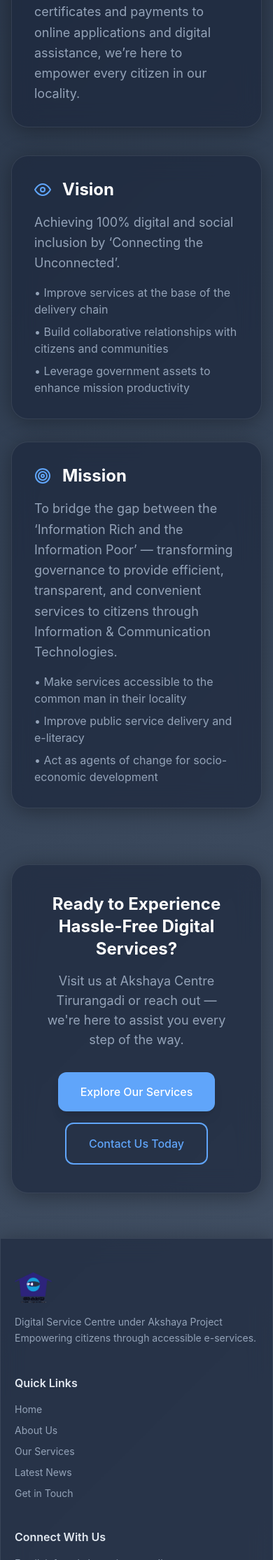
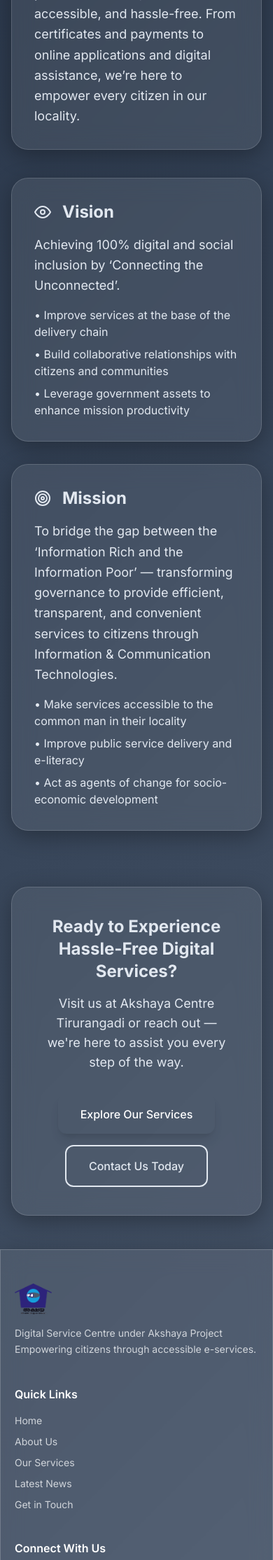
Before and after one commit to abdulmuhsinibnumusthafa/akshayatirurangadi, a Django app: page /about/ in a window 390 px wide. Shown: the part 1451-3680 px from the top of the page at 70% size. Run offline with Django 5.2, Linux system fonts and the light colour scheme; some libraries are stand-ins or nearby versions.

Commit message:
Update base.html
mobile wise error changed

```diff
--- a/templates/base.html
+++ b/templates/base.html
@@ -1,61 +1,45 @@
 <!DOCTYPE html>
-<html lang="en">
+<html lang="en" class="scroll-smooth">
 <head>
-    <meta charset="UTF-8">
-    <meta name="viewport" content="width=device-width, initial-scale=1.0">
-    <title>Akshaya Centre</title>
+    <meta charset="UTF-8" />
+    <meta name="viewport" content="width=device-width, initial-scale=1.0"/>
+    <title>{% block title %}Akshaya Centre Tirurangadi{% endblock %}</title>
 
     <script src="https://cdn.tailwindcss.com"></script>
     <script src="https://unpkg.com/feather-icons"></script>
 
+    <link rel="preconnect" href="https://fonts.googleapis.com">
+    <link rel="preconnect" href="https://fonts.gstatic.com" crossorigin>
+    <link href="https://fonts.googleapis.com/css2?family=Inter:wght@300;400;500;600;700&display=swap" rel="stylesheet">
+
     <style>
         body {
             background: linear-gradient(135deg, #1e293b, #334155, #475569);
-        }
-        :root {
-            --bg-primary: #0b132b;
-            --bg-secondary: #1b263b;
-            --bg-glass: rgba(27, 38, 59, 0.65);
-            --border: rgba(255, 255, 255, 0.09);
-            --text-primary: #e2e8f0;
-            --text-secondary: #94a3b8;
-            --accent: #60a5fa;
-            --accent-hover: #3b82f6;
-        }
-
-        body {
             font-family: 'Inter', system-ui, sans-serif;
-            @apply bg-[var(--bg-primary)] text-[var(--text-primary)] min-h-screen antialiased;
+            min-height: 100vh;
+            color: #e2e8f0;
         }
 
         .glass {
-            background: var(--bg-glass);
+            background: rgba(255, 255, 255, 0.08);
             backdrop-filter: blur(16px);
             -webkit-backdrop-filter: blur(16px);
-            border: 1px solid var(--border);
-            box-shadow: 0 4px 30px rgba(0, 0, 0, 0.35);
+            border: 1px solid rgba(255, 255, 255, 0.15);
+            box-shadow: 0 8px 32px rgba(0, 0, 0, 0.3);
         }
 
         .glass-hover:hover {
-            background: rgba(27, 38, 59, 0.85);
-            border-color: rgba(96, 165, 250, 0.25);
-        }
-
-        a {
-            @apply transition-colors duration-200;
-        }
-
-        a:hover {
-            color: var(--accent-hover);
+            background: rgba(255, 255, 255, 0.15);
+            border-color: rgba(96, 165, 250, 0.3);
         }
     </style>
 </head>
 
-<body class="text-white">
+<body>
 
     <!-- NAVBAR -->
     <header class="fixed top-0 inset-x-0 z-50 transition-all duration-300">
-        <nav class="glass mt-3 mx-4 md:mx-6 lg:mx-8 rounded-2xl shadow-2xl shadow-black/50">
+        <nav class="glass mt-3 mx-4 md:mx-6 lg:mx-8 rounded-2xl shadow-2xl">
             <div class="container mx-auto px-5 py-3.5 flex items-center justify-between">
 
                 <!-- Logo -->
@@ -66,15 +50,17 @@
 
                 <!-- Desktop Menu -->
                 <div class="hidden md:flex items-center gap-8 text-sm font-medium">
-                    <a href="/"          class="hover:text-[var(--accent)]">Home</a>
-                    <a href="/about/"    class="hover:text-[var(--accent)]">About</a>
-                    <a href="/services/" class="hover:text-[var(--accent)]">Services</a>
-                    <a href="/announcements/" class="hover:text-[var(--accent)]">News</a>
-                    <a href="/contact/"  class="hover:text-[var(--accent)]">Contact</a>
+                    <a href="/"          class="hover:text-blue-400 transition">Home</a>
+                    <a href="/about/"    class="hover:text-blue-400 transition">About</a>
+                    <a href="/services/" class="hover:text-blue-400 transition">Services</a>
+                    <a href="/announcements/" class="hover:text-blue-400 transition">News</a>
+                    <a href="/contact/"  class="hover:text-blue-400 transition">Contact</a>
                 </div>
 
                 <!-- Mobile Hamburger -->
-                <button id="menu-toggle" class="md:hidden text-2xl focus:outline-none text-[var(--text-primary)]" aria-label="Toggle menu">
+                <button id="menu-toggle"
+                        class="md:hidden text-3xl focus:outline-none"
+                        aria-label="Toggle menu">
                     <i data-feather="menu"></i>
                 </button>
 
@@ -83,35 +69,34 @@
 
         <!-- Mobile Slide-in Menu -->
         <div id="mobile-menu"
-             class="fixed inset-y-0 right-0 z-50 w-72 transform translate-x-full transition-transform duration-300 ease-in-out md:hidden">
+             class="fixed inset-y-0 right-0 z-[60] w-72 translate-x-full transition-transform duration-300 ease-in-out md:hidden">
             <div class="glass h-full flex flex-col shadow-2xl">
-                <div class="p-5 flex justify-between items-center border-b border-[var(--border)]">
+                <div class="p-5 flex justify-between items-center border-b border-white/20">
                     <span class="font-semibold text-lg">Menu</span>
-                    <button id="menu-close" class="text-2xl focus:outline-none text-[var(--text-primary)]">
+                    <button id="menu-close" class="text-3xl focus:outline-none">
                         <i data-feather="x"></i>
                     </button>
                 </div>
                 <nav class="flex flex-col p-5 gap-4 text-lg font-medium">
-                    <a href="/"          class="py-2.5 hover:text-[var(--accent)] transition">Home</a>
-                    <a href="/about/"    class="py-2.5 hover:text-[var(--accent)] transition">About</a>
-                    <a href="/services/" class="py-2.5 hover:text-[var(--accent)] transition">Services</a>
-                    <a href="/announcements/" class="py-2.5 hover:text-[var(--accent)] transition">News</a>
-                    <a href="/contact/"  class="py-2.5 hover:text-[var(--accent)] transition">Contact</a>
+                    <a href="/"          class="py-3 hover:text-blue-400 transition">Home</a>
+                    <a href="/about/"    class="py-3 hover:text-blue-400 transition">About</a>
+                    <a href="/services/" class="py-3 hover:text-blue-400 transition">Services</a>
+                    <a href="/announcements/" class="py-3 hover:text-blue-400 transition">News</a>
+                    <a href="/contact/"  class="py-3 hover:text-blue-400 transition">Contact</a>
                 </nav>
             </div>
         </div>
     </header>
 
-<div class="container mx-auto px-4 mt-24">
+    <!-- Main Content -->
+    <main class="pt-24 pb-12">
+        <div class="container mx-auto px-4 md:px-6 lg:px-8">
             {% block content %}{% endblock %}
         </div>
+    </main>
 
     <!-- FOOTER -->
-<footer class="mt-16">
-
-    <!-- Bottom -->
-<!-- FOOTER -->
-    <footer class="glass border-t border-[var(--border)] mt-auto">
+    <footer class="glass border-t border-white/20 mt-auto">
         <div class="container mx-auto px-5 py-12 md:py-16">
 
             <div class="grid grid-cols-1 md:grid-cols-3 gap-10 md:gap-6">
@@ -119,7 +104,7 @@
                 <!-- Brand -->
                 <div>
                     <img src="/static/images/logo.png" alt="Akshaya" class="h-11 mb-4">
-                    <p class="text-[var(--text-secondary)] text-sm leading-relaxed">
+                    <p class="text-gray-300 text-sm leading-relaxed">
                         Digital Service Centre under Akshaya Project<br>
                         Empowering citizens through accessible e-services.
                     </p>
@@ -127,31 +112,31 @@
 
                 <!-- Quick Links -->
                 <div>
-                    <h3 class="font-semibold mb-4 text-[var(--text-primary)]">Quick Links</h3>
-                    <ul class="space-y-2.5 text-sm text-[var(--text-secondary)]">
-                        <li><a href="/" class="hover:text-[var(--accent)] transition">Home</a></li>
-                        <li><a href="/about/" class="hover:text-[var(--accent)] transition">About Us</a></li>
-                        <li><a href="/services/" class="hover:text-[var(--accent)] transition">Our Services</a></li>
-                        <li><a href="/announcements/" class="hover:text-[var(--accent)] transition">Latest News</a></li>
-                        <li><a href="/contact/" class="hover:text-[var(--accent)] transition">Get in Touch</a></li>
+                    <h3 class="font-semibold mb-4 text-white">Quick Links</h3>
+                    <ul class="space-y-2.5 text-sm text-gray-300">
+                        <li><a href="/" class="hover:text-blue-400 transition">Home</a></li>
+                        <li><a href="/about/" class="hover:text-blue-400 transition">About Us</a></li>
+                        <li><a href="/services/" class="hover:text-blue-400 transition">Our Services</a></li>
+                        <li><a href="/announcements/" class="hover:text-blue-400 transition">Latest News</a></li>
+                        <li><a href="/contact/" class="hover:text-blue-400 transition">Get in Touch</a></li>
                     </ul>
                 </div>
 
                 <!-- Contact & Social -->
                 <div>
-                    <h3 class="font-semibold mb-4 text-[var(--text-primary)]">Connect With Us</h3>
-                    <p class="text-[var(--text-secondary)] text-sm mb-3">
+                    <h3 class="font-semibold mb-4 text-white">Connect With Us</h3>
+                    <p class="text-gray-300 text-sm mb-3">
                         Email: {{ contact.email|default:"info@akshaya.tirurangadi" }}
                     </p>
 
-                    <div class="flex gap-6 mt-5">
-                        <a href="https://wa.me/{{ contact.whatsapp_number }}" class="text-2xl hover:text-green-400 transition" aria-label="WhatsApp">
+                    <div class="flex gap-6 mt-5 text-2xl">
+                        <a href="https://wa.me/{{ contact.whatsapp_number }}" class="hover:text-green-400 transition" aria-label="WhatsApp">
                             <i data-feather="message-circle"></i>
                         </a>
-                        <a href="tel:{{ contact.phone }}" class="text-2xl hover:text-[var(--accent)] transition" aria-label="Phone">
+                        <a href="tel:{{ contact.phone }}" class="hover:text-blue-400 transition" aria-label="Phone">
                             <i data-feather="phone"></i>
                         </a>
-                        <a href="https://www.instagram.com/akshaya__tirurangadi/" class="text-2xl hover:text-pink-400 transition" aria-label="Instagram">
+                        <a href="https://www.instagram.com/akshaya__tirurangadi/" class="hover:text-pink-400 transition" aria-label="Instagram">
                             <i data-feather="instagram"></i>
                         </a>
                     </div>
@@ -159,7 +144,7 @@
 
             </div>
 
-            <div class="mt-12 pt-8 border-t border-[var(--border)] text-center text-sm text-[var(--text-secondary)]">
+            <div class="mt-12 pt-8 border-t border-white/20 text-center text-sm text-gray-400">
                 © {{ 'now'|date:"Y" }} Akshaya Centre – Tirurangadi • All rights reserved.
             </div>
 
@@ -169,28 +154,27 @@
     <script>
         feather.replace();
 
-    document.getElementById("menuBtn").onclick = () => {
-        document.getElementById("mobileMenu").classList.toggle("hidden");
-    }
-    feather.replace();
+        // Mobile Menu
+        const menuToggle = document.getElementById('menu-toggle');
+        const menuClose   = document.getElementById('menu-close');
+        const mobileMenu  = document.getElementById('mobile-menu');
 
-        const toggle = document.getElementById('menu-toggle');
-        const closeBtn = document.getElementById('menu-close');
-        const menu = document.getElementById('mobile-menu');
-
-        toggle.addEventListener('click', () => {
-            menu.classList.remove('translate-x-full');
+        if (menuToggle && menuClose && mobileMenu) {
+            menuToggle.addEventListener('click', () => {
+                mobileMenu.classList.remove('translate-x-full');
             });
 
-        closeBtn.addEventListener('click', () => {
-            menu.classList.add('translate-x-full');
+            menuClose.addEventListener('click', () => {
+                mobileMenu.classList.add('translate-x-full');
             });
 
+            // Close when clicking outside
             document.addEventListener('click', (e) => {
-            if (!menu.contains(e.target) && !toggle.contains(e.target)) {
-                menu.classList.add('translate-x-full');
+                if (!mobileMenu.contains(e.target) && !menuToggle.contains(e.target)) {
+                    mobileMenu.classList.add('translate-x-full');
                 }
             });
+        }
     </script>
 
 </body>
```
Lines whose indentation alone changed are shown as unchanged.
